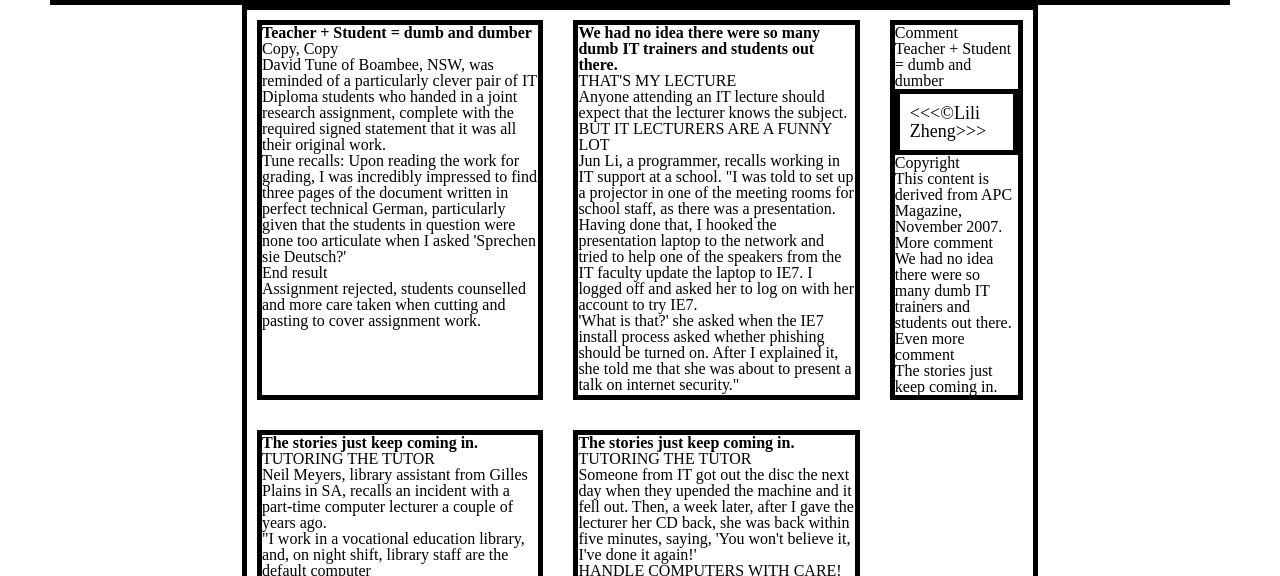
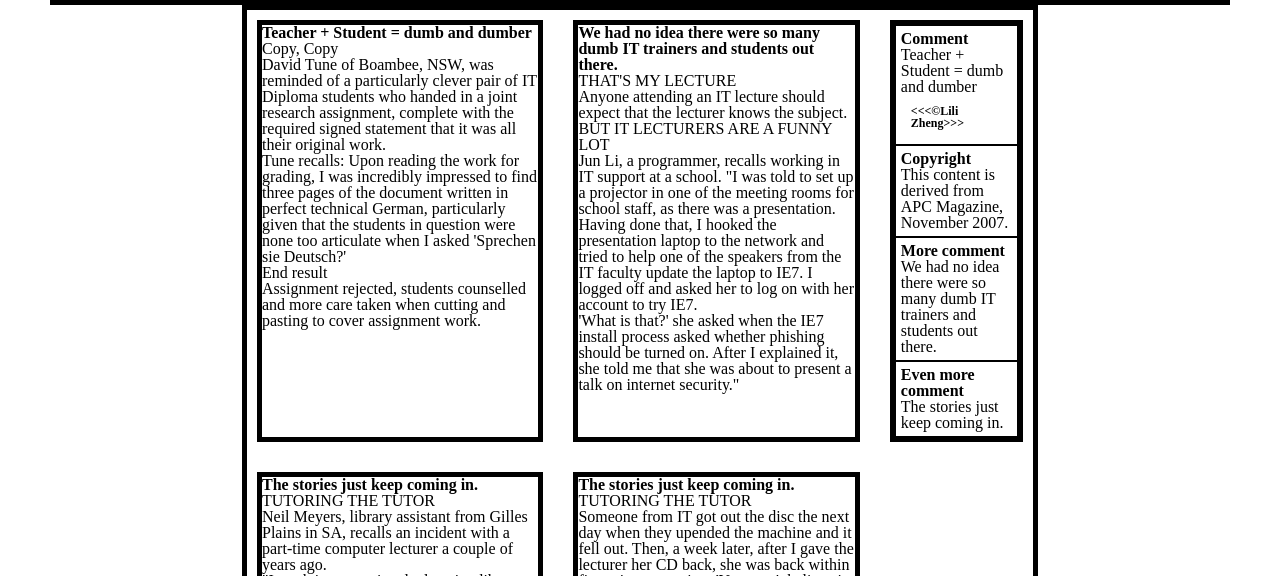
Before and after one commit to fjzll/CIV-WebTech-Portfolio, a plain HTML site: page phase-2/index.html in a window 1280 px wide. Shown: the part 223-799 px from the top of the page. Drawn offline with Linux system fonts and the light colour scheme.

Commit message:
feat: desktop asdie - add CSS for asdie layout in desktop design

```diff
--- a/phase-2/assets/css/main.css
+++ b/phase-2/assets/css/main.css
@@ -139,5 +139,18 @@ h2{
         display: block;
     }
 
+    aside section {
+        border: black solid 1px;
+        padding: 5px;
+    }
 
+    aside section h3{
+        font-weight: bold;
+    }
+
+    .aside-footer{
+        border: none;
+        font-size: 12px;
+        font-weight: bold;
+    }
 }
--- a/phase-2/index.html
+++ b/phase-2/index.html
@@ -134,7 +134,7 @@
             <section>
                 <h3>Comment</h3>
                 <p>Teacher + Student = dumb and dumber</p>
-                <footer>&lt;&lt;&lt;&copy;Lili Zheng&gt;&gt;&gt;</footer>
+                <footer class="aside-footer">&lt;&lt;&lt;&copy;Lili Zheng&gt;&gt;&gt;</footer>
             </section>
             <section>
                 <h3>Copyright</h3>
```
